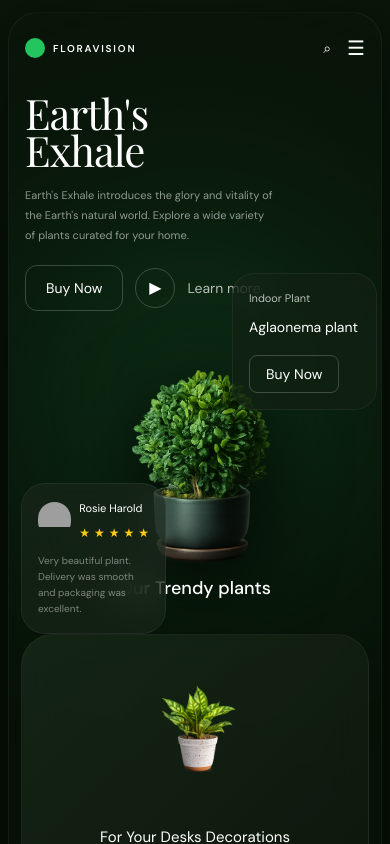
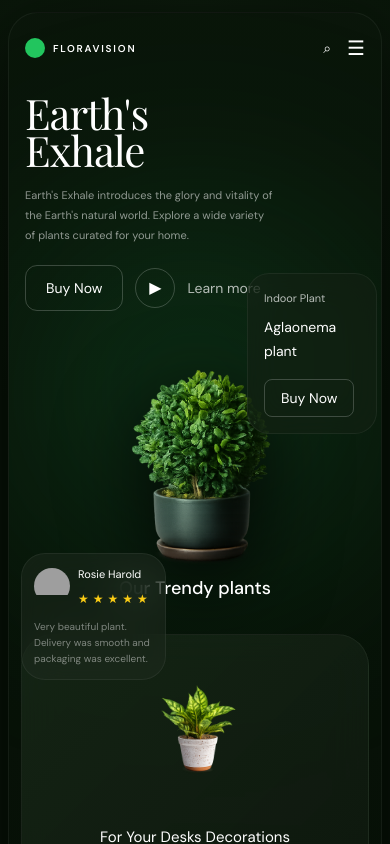
Before and after one commit to tarunchavali46/floravision, a Next.js app: page / in a window 390 px wide. Shown: the top 844 px of the page. Built offline with nearby package versions, Linux system fonts and the light colour scheme; grey boxes are pictures that could not be loaded; a web font is replaced by a local one.

Commit message:
Fixed mobile review card overlap

```diff
--- a/components/Hero.jsx
+++ b/components/Hero.jsx
@@ -94,7 +94,7 @@ export default function Hero() {
 
         {/* floating product card */}
         <div
-          className='absolute right-1 sm:right-3 top-[260px] sm:top-[170px] z-20 w-[145px] sm:w-[200px] rounded-[22px] sm:rounded-[26px] px-4 sm:px-6 py-4 sm:py-5'
+          className='absolute right-1 sm:right-3 top-[260px] sm:top-[170px] z-20 w-[130px] sm:w-[200px] rounded-[22px] sm:rounded-[26px] px-4 sm:px-6 py-4 sm:py-5'
           style={{
             background: 'rgba(20,34,20,0.55)',
             border: '1px solid rgba(255,255,255,0.06)',
@@ -116,7 +116,7 @@ export default function Hero() {
 
         {/* review card */}
         <div
-          className='absolute left-3 sm:left-5 top-[470px] sm:top-[350px] z-20 w-[145px] sm:w-[150px] rounded-[24px] p-4'
+          className='absolute left-3 sm:left-5 top-[540px] sm:top-[350px] z-20 w-[145px] sm:w-[150px] rounded-[24px] p-3'
           style={{
             background: 'rgba(35,45,35,0.45)',
             border: '1px solid rgba(255,255,255,0.06)',
```
